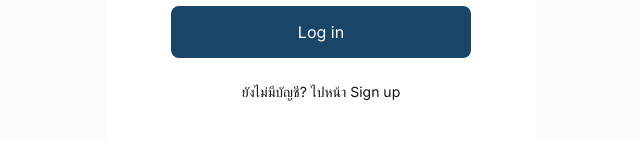
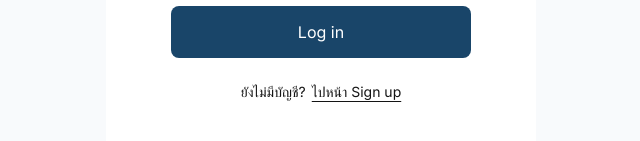
Before and after one commit to KongXrZ/teewangmai-Project, a Next.js app: page /login in a window 1280 px wide. Shown: the part 329-470 px from the top of the page, without its empty margins (319-959 px from the left). Built offline with nearby package versions, Linux system fonts and the light colour scheme; what @mui/material-nextjs would draw is missing.

Commit message:
fix: limit auth switch link to the underlined action text

```diff
--- a/src/app/login/page.tsx
+++ b/src/app/login/page.tsx
@@ -12,8 +12,9 @@ export default function LoginPage() {
     <MobileShell>
       <AuthPageLayout
         title="Log in"
+        switchPrompt="ยังไม่มีบัญชี?"
         switchHref="/signup"
-        switchLabel="ยังไม่มีบัญชี? ไปหน้า Sign up"
+        switchLabel="ไปหน้า Sign up"
       >
         <LoginForm />
       </AuthPageLayout>
--- a/src/app/signup/page.tsx
+++ b/src/app/signup/page.tsx
@@ -12,8 +12,9 @@ export default function SignupPage() {
     <MobileShell>
       <AuthPageLayout
         title="Sign up"
+        switchPrompt="มีบัญชีแล้ว?"
         switchHref="/login"
-        switchLabel="มีบัญชีแล้ว? ไปหน้า Log in"
+        switchLabel="ไปหน้า Log in"
       >
         <SignupForm />
       </AuthPageLayout>
--- a/src/features/auth/components/auth-page-layout.tsx
+++ b/src/features/auth/components/auth-page-layout.tsx
@@ -3,6 +3,7 @@ import type { ReactNode } from "react";
 
 type AuthPageLayoutProps = {
   title: string;
+  switchPrompt: string;
   switchHref: string;
   switchLabel: string;
   children: ReactNode;
@@ -10,6 +11,7 @@ type AuthPageLayoutProps = {
 
 export function AuthPageLayout({
   title,
+  switchPrompt,
   switchHref,
   switchLabel,
   children,
@@ -18,10 +20,11 @@ export function AuthPageLayout({
     <main className="mx-auto flex w-full max-w-[300px] flex-1 flex-col">
       <h1 className="text-[28px] leading-tight">{title}</h1>
       <div className="mt-12">{children}</div>
-      <p className="mt-3 text-center text-sm">
+      <p className="mt-3 flex flex-wrap items-center justify-center gap-x-1.5 text-center text-sm">
+        <span>{switchPrompt}</span>
         <Link
           href={switchHref}
-          className="inline-flex min-h-11 items-center hover:underline focus-visible:outline-2 focus-visible:outline-offset-2 focus-visible:outline-[#194569]"
+          className="inline-flex min-h-11 items-center rounded-sm underline underline-offset-4 hover:decoration-2 focus-visible:outline-2 focus-visible:outline-offset-2 focus-visible:outline-[#194569]"
         >
           {switchLabel}
         </Link>
```
